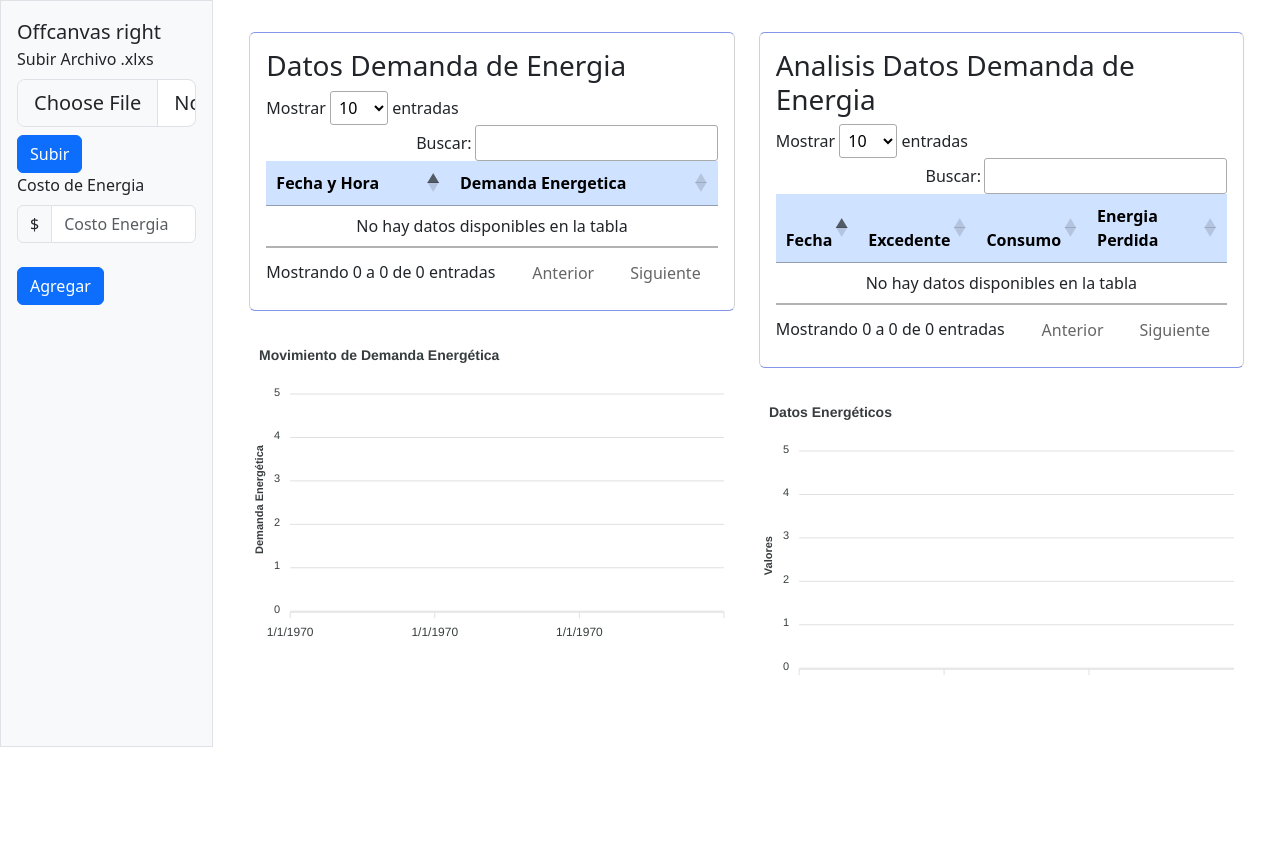
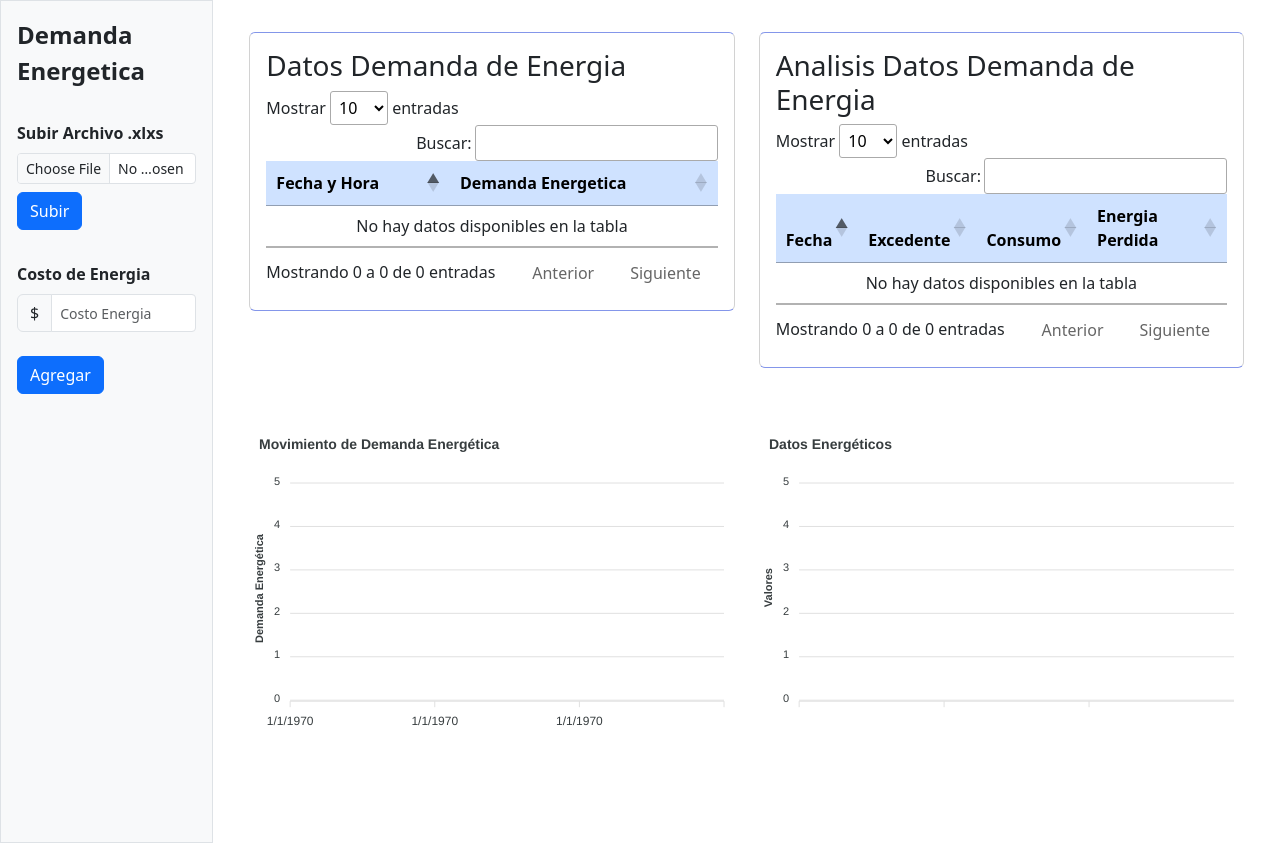
Before and after one commit to NamKeunCJ/ModuloRelab, a Flask app: page /demand_display in a window 1280 px wide. Shown: the part 56-899 px from the top of the page. Before the commit the page ends 803 px from the top, so only its background shows below. Run offline with Flask 3, Linux system fonts and the light colour scheme; the visitor is signed in with stand-in values (Sample User, id 1); data that the repository does not hold is empty; some libraries are stand-ins or nearby versions.

Commit message:
interfaz

```diff
--- a/pro_relab/energia_renovable/templates/informe_y_Estadistica/date_davis.html
+++ b/pro_relab/energia_renovable/templates/informe_y_Estadistica/date_davis.html
@@ -59,11 +59,11 @@
     setInterval(updateTable, 10000); // Configura el intervalo para que coincida con la frecuencia de actualización de tus datos
 </script>
 
-<body class="body-inicio">
+<body >
     {% block navbar %} {% include 'layouts/navbar.html' %} {% endblock %}
     <section class="align-items-center justify-content-center">
         <div class="container" data-aos="fade-up">
-            <div class="row" style="margin-bottom: 2rem;">
+            <div class="row" style="margin-bottom: 2rem; margin-top: 2rem;">
                 <div class="card" style="border-block-color: rgba(50, 81, 220, 0.6);writing-mode: horizontal-tb;overflow: auto;">
                     <div class="card-body">
                         <h3>Datos de Irradiancia - Davis</h3>
--- a/pro_relab/energia_renovable/templates/informe_y_Estadistica/date_hioki.html
+++ b/pro_relab/energia_renovable/templates/informe_y_Estadistica/date_hioki.html
@@ -31,13 +31,13 @@
         <div class="row">
             <div class="sidebar border border-right col-md-3 col-lg-2 p-3  bg-body-tertiary" tabindex="-1" id="offcanvasRight" aria-labelledby="offcanvasRightLabel">
                 <div class="offcanvas-header">
-                    <h5 class="offcanvas-title" id="offcanvasRightLabel">Offcanvas right</h5>
+                    <h4 class="offcanvas-title" id="offcanvasRightLabel" style="margin-bottom: 2rem;"><b>Demanda Energetica</b></h4>
                 </div>
                 <div class="offcanvas-body">
-                    <form action="/demand_display" method="post" enctype="multipart/form-data" >
+                    <form action="/demand_display" method="post" enctype="multipart/form-data" style="margin-bottom: 2rem;">
                         <div>
-                            <label for="file" class="form-label">Subir Archivo .xlxs</label>
-                            <input type="file" class="form-control form-control-lg" id="file" name="file" accept=".xlsx" required>
+                            <label for="file" class="form-label"><b>Subir Archivo .xlxs</b></label>
+                            <input type="file" class="form-control form-control-sm" id="file" name="file" accept=".xlsx" required>
                             <button type="submit" id="file-button" class="btn btn-primary mt-2"
                             data-bs-toggle="tooltip" data-bs-placement="top"
                             data-bs-custom-class="custom-tooltip"
@@ -45,10 +45,10 @@
                         </div>
                     </form>
                     <form action="/demand_value_calculation" method="post" >
-                        <label for="file" class="form-label">Costo de Energia</label>
+                        <label for="file" class="form-label"><b>Costo de Energia</b></label>
                         <div class="input-group mb-3">
                             <span class="input-group-text" id="basic-addon1">$</span>
-                            <input type="number" class="form-control" id="costo_energia" name="costo_energia" placeholder="Costo Energia" min="100" step="0.001" required>
+                            <input type="number" class="form-control form-control-sm" id="costo_energia" name="costo_energia" placeholder="Costo Energia" min="100" step="0.001" required>
                         </div>
                         <button type="submit" id="agregar-costo" class="btn btn-primary  mt-2"
                         data-bs-toggle="tooltip" data-bs-placement="top"
@@ -87,10 +87,9 @@
 
                                 </div>
                             </div>
-                            <div id="chart"></div>
                         </div>
                         <div class="col-lg-6 col-sm-12 ms-sm-auto">
-                                <div class="card" style="border-block-color: rgba(50, 81, 220, 0.6);writing-mode: horizontal-tb;overflow: auto; margin-bottom: 2rem;">
+                            <div class="card" style="border-block-color: rgba(50, 81, 220, 0.6);writing-mode: horizontal-tb;overflow: auto; margin-bottom: 2rem;">
                                 <div class="card-body">
                                     <h3>Analisis Datos Demanda de Energia</h3>
                                         {% if db_ana_dem is not none %}
@@ -119,10 +118,17 @@
                                     {% endif %}
                                 </div>
                             </div>
+                        </div>
+                    </div>
+                    <div class="row" style="margin-bottom: 2rem; margin-top: 2rem;">
+                        <div class="col-lg-6 col-sm-12 ms-sm-auto">
+                            <div id="chart"></div>
+                        </div>
+                        <div class="col-lg-6 col-sm-12 ms-sm-auto">
                             <div id="chart1"></div>
                         </div>
-
-
+                    </div>
+                    <div class="row" style="margin-bottom: 2rem; margin-top: 2rem;">
                         <div class="col">
                             {% if costo and costo is not none and consult_promedio is not none %}
                                 <div class="card-body" style="margin-bottom: 2rem;">
@@ -153,7 +159,6 @@
                                         </table>
                                     </div>
                                 </div>
-                                <div id="chart2"></div>
                             {% endif %}
                         </div>
                         <div class="col">
@@ -172,26 +177,34 @@
                                                 </tr>
                                             </thead>
                                             <tbody>
-
-                                                    {% for item in consult_neto %}
+                                                {% for item in consult_neto %}
                                                     <tr>
                                                         <td class="nombres"><b>{{ item[0] }}</b></td>
                                                         <td class="consumo_dia_w">{{ (item[1]) | round(2) }}</td>
                                                         <td class="consumo_mes_kw">{{ (item[1] / 1000) | round(2) }}</td>
                                                         <td class="pago">{{ ((item[1] / 1000) * costo) | round(2) }}</td>
                                                     </tr>
-                                                    {% endfor %}
-
+                                                {% endfor %}
                                             </tbody>
                                         </table>
 
                                     </div>
                                 </div>
+                            {% endif %}
+                        </div>
+                    </div>
+                    <div class="row" style="margin-bottom: 2rem; margin-top: 2rem;">
+                        <div class="col">
+                            {% if costo and costo is not none and consult_promedio is not none %}
+                                <div id="chart2"></div>
+                            {% endif %}
+                        </div>
+                        <div class="col">
+                            {% if costo and costo is not none and consult_neto is not none %}
                                 <div id="chart3"></div>
                             {% endif %}
                         </div>
                     </div>
-
                     <script>
                         document.addEventListener('DOMContentLoaded', function() {
                             // Obtener los datos de la tabla y convertirlos en un array de objetos
```
